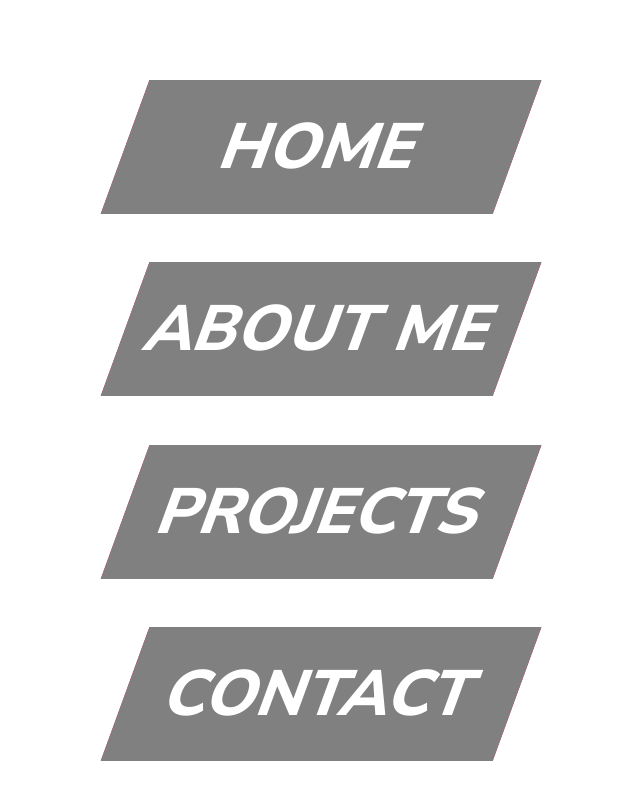
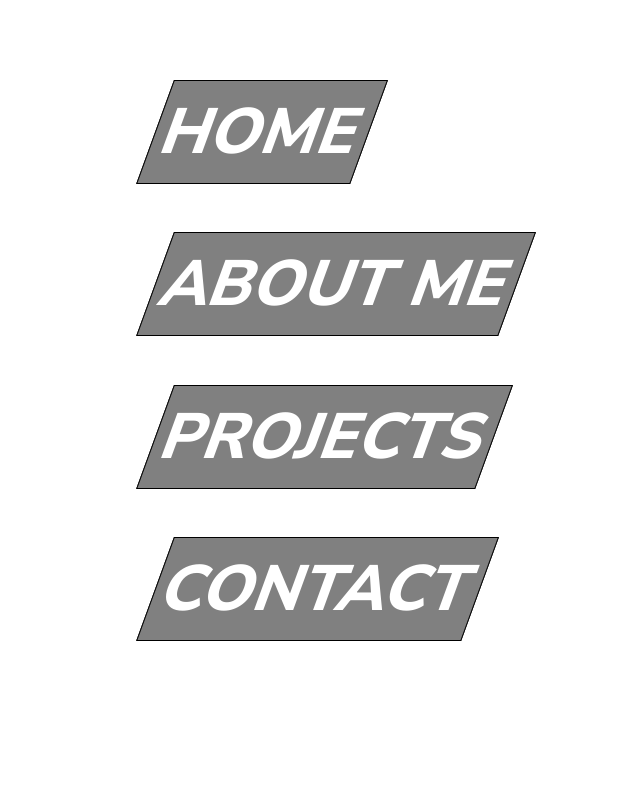
Before and after one commit to sSpectrals/Portfolio, a React (Vite) app: page / in a window 1280 px wide. Shown: the whole page, without its empty margins (571-1211 px from the left). Built offline with nearby package versions, Linux system fonts and the light colour scheme; a web font is replaced by a local one.

Commit message:
adaptive width

```diff
--- a/src/nav.css
+++ b/src/nav.css
@@ -12,7 +12,11 @@
 
 .container {
   position: relative;
-  display: block;
+  display: inline-block;
+  font-size: 4rem;
+
+  width: fit-content;
+  height: fit-content;
 }
 
 .nav-button {
@@ -22,15 +26,15 @@
   position: relative;
   z-index: 2;
   transition: all 0.3s ease;
-  display: block;
+  display: inline-block;
   border: none;
   cursor: pointer;
-  padding: 1rem;
-  font-size: 4rem;
+  border: black 0.05rem solid;
 }
 
 .background {
-  background: #fc087d;
+  background: linear-gradient(135deg, #fc087d, #ff528b);
+  border: black 0.05rem solid;
   transform: skew(-20deg);
   position: absolute;
   top: 0;
```
